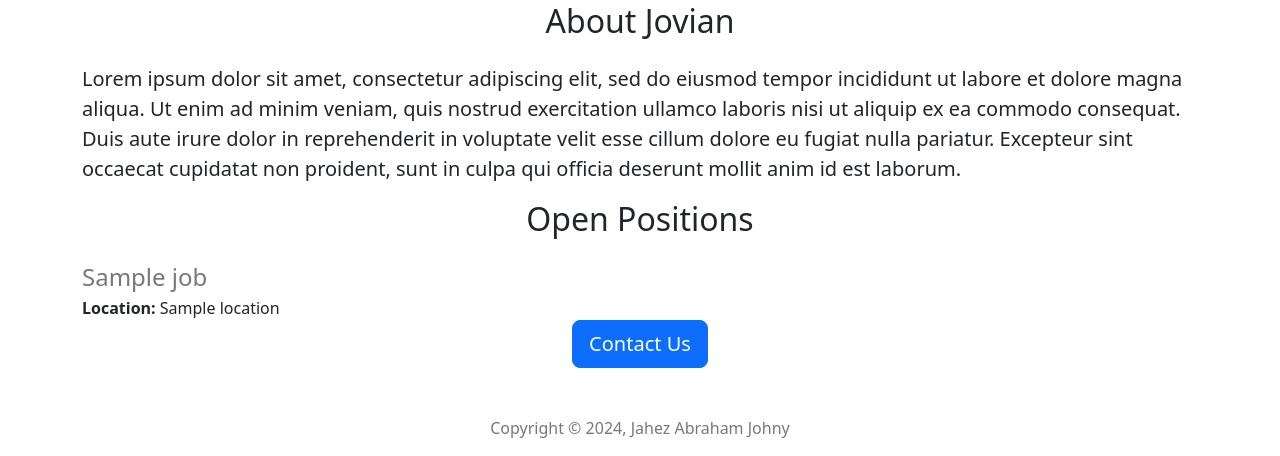
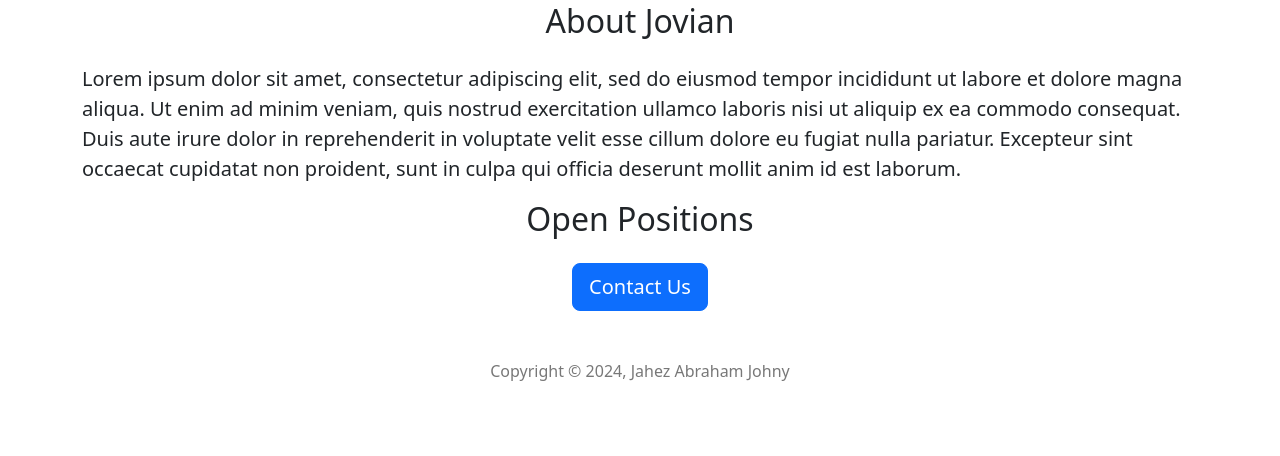
Before and after one commit to jahez07/careers-website, a Flask app: template templates/home.html in a window 1280 px wide. Shown: the part 566-1022 px from the top of the page. After the commit the page ends 947 px from the top, so only its background shows below. Run offline with Flask 3, Linux system fonts and the light colour scheme; the template is opened without the code that fills it: most values are stand-ins (such as "Sample title", 1, 10 or a date in 2020).

Commit message:
Update home.html

```diff
--- a/templates/home.html
+++ b/templates/home.html
@@ -1,10 +1,12 @@
 <!DOCTYPE html>
 <html>
+
 <head>
   <link href="https://fonts.googleapis.com/css2?family=Poppins:wght@400;700&display=swap" rel="stylesheet">
   <meta charset="utf-8">
   <meta name="viewport" content="width=device-width, initial-scale=1">
-    <link href="https://cdn.jsdelivr.net/npm/bootstrap@5.3.3/dist/css/bootstrap.min.css" rel="stylesheet" integrity="sha384-QWTKZyjpPEjISv5WaRU9OFeRpok6YctnYmDr5pNlyT2bRjXh0JMhjY6hW+ALEwIH" crossorigin="anonymous">
+  <link href="https://cdn.jsdelivr.net/npm/bootstrap@5.3.3/dist/css/bootstrap.min.css" rel="stylesheet"
+    integrity="sha384-QWTKZyjpPEjISv5WaRU9OFeRpok6YctnYmDr5pNlyT2bRjXh0JMhjY6hW+ALEwIH" crossorigin="anonymous">
   <title>Waiting Period</title>
   <style>
     #banner {
@@ -14,26 +16,21 @@
     }
   </style>
 </head>
+
 <body>
   <div class="container">
     <h1 class="text-center mb-4 mt-2">Jovian Careers</h1>
-      <img class = "img-fluid" id = "banner" src="static/banner1.jpg">
+    <img class="img-fluid" id="banner" src="static/banner1.jpg">
     <h2 class="text-center mb-4 mt-2">About Jovian</h2>
-      <p class="lead ">Lorem ipsum dolor sit amet, consectetur adipiscing elit, sed do eiusmod tempor incididunt ut labore et dolore magna aliqua. Ut enim ad minim veniam, quis nostrud exercitation ullamco laboris nisi ut aliquip ex ea commodo consequat. Duis aute irure dolor in reprehenderit in voluptate velit esse cillum dolore eu fugiat nulla pariatur. Excepteur sint occaecat cupidatat non proident, sunt in culpa qui officia deserunt mollit anim id est laborum.</p>
+    <p class="lead ">Lorem ipsum dolor sit amet, consectetur adipiscing elit, sed do eiusmod tempor incididunt ut labore
+      et dolore magna aliqua. Ut enim ad minim veniam, quis nostrud exercitation ullamco laboris nisi ut aliquip ex ea
+      commodo consequat. Duis aute irure dolor in reprehenderit in voluptate velit esse cillum dolore eu fugiat nulla
+      pariatur. Excepteur sint occaecat cupidatat non proident, sunt in culpa qui officia deserunt mollit anim id est
+      laborum.</p>
     <h2 class="text-center mb-4 mt-2">Open Positions</h2>
     <div>
       {% for job in jobs %}
-          <div class="mt-4">
-            <h4 class="mb-1" style="color: rgb(120, 120, 120);">{{job['title']}}</h4>
-            <div>
-              <b>Location:</b> {{job['location']}}
-            </div>
-            {% if 'salary' in job %}
-            <div>
-              <b>Salary:</b> {{job['salary']}}
-            </div>
-            {% endif %}
-          </div>
+
       {% endfor %}
     </div>
     <div class="text-center">
@@ -42,4 +39,5 @@
     </div>
   </div>
 </body>
+
 </html>
```
Lines whose indentation alone changed are shown as unchanged.
